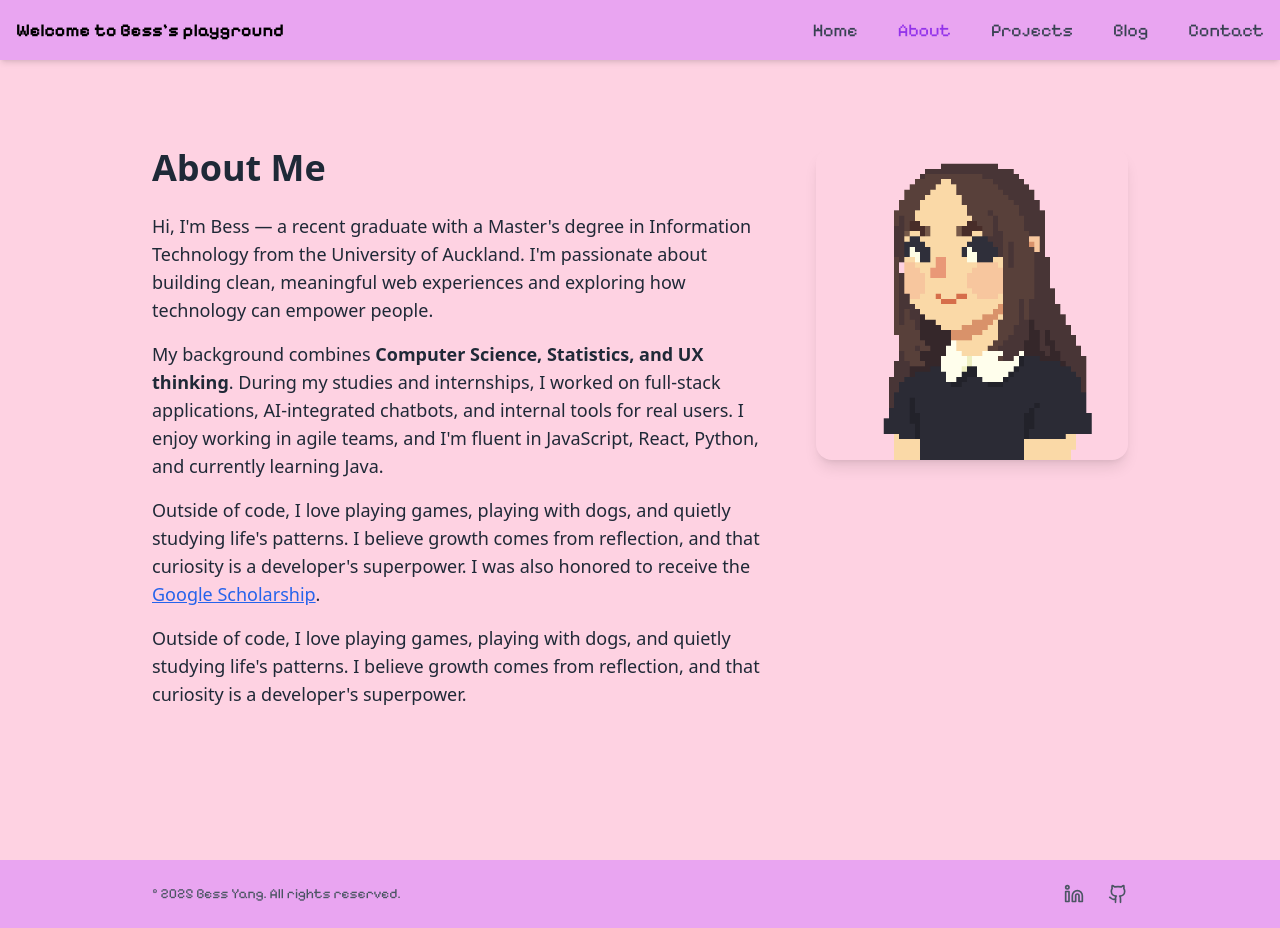
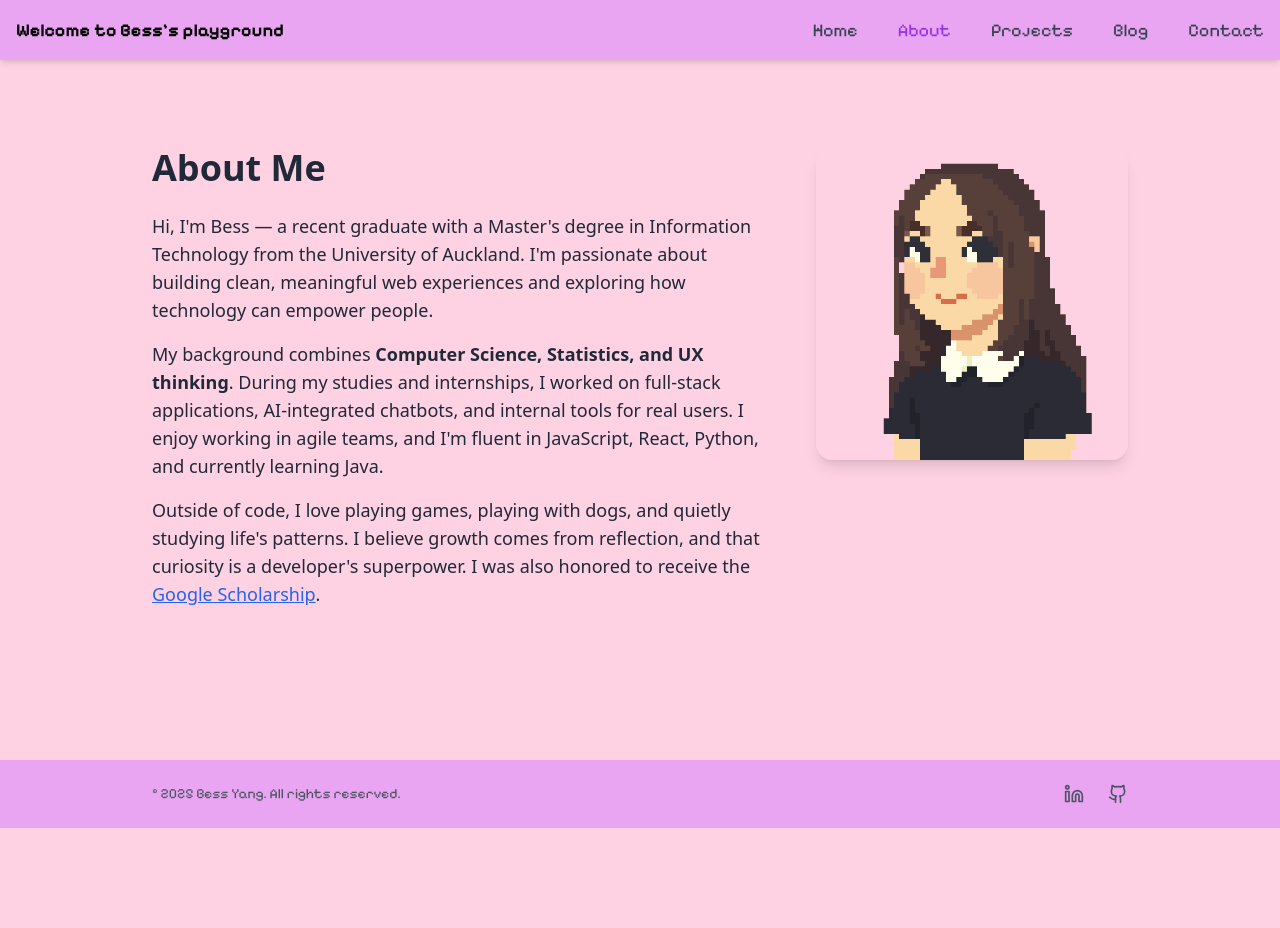
Before and after one commit to 1uhis/Profolio, a Next.js app: page /about in a window 1280 px wide. After the commit the page ends 828 px from the top, so only its background shows below. Built offline with nearby package versions, Linux system fonts and the light colour scheme.

Commit message:
0918_About_Update

```diff
--- a/src/app/about/page.js
+++ b/src/app/about/page.js
@@ -27,10 +27,6 @@ export default function AboutPage() {
             </a>
             .
           </p>
-
-          <p className="text-lg mb-4">
-            Outside of code, I love playing games, playing with dogs, and quietly studying life&apos;s patterns. I believe growth comes from reflection, and that curiosity is a developer&apos;s superpower.
-          </p>
         </div>
         <div className="md:w-1/3 justify-center">
           <Image
```
